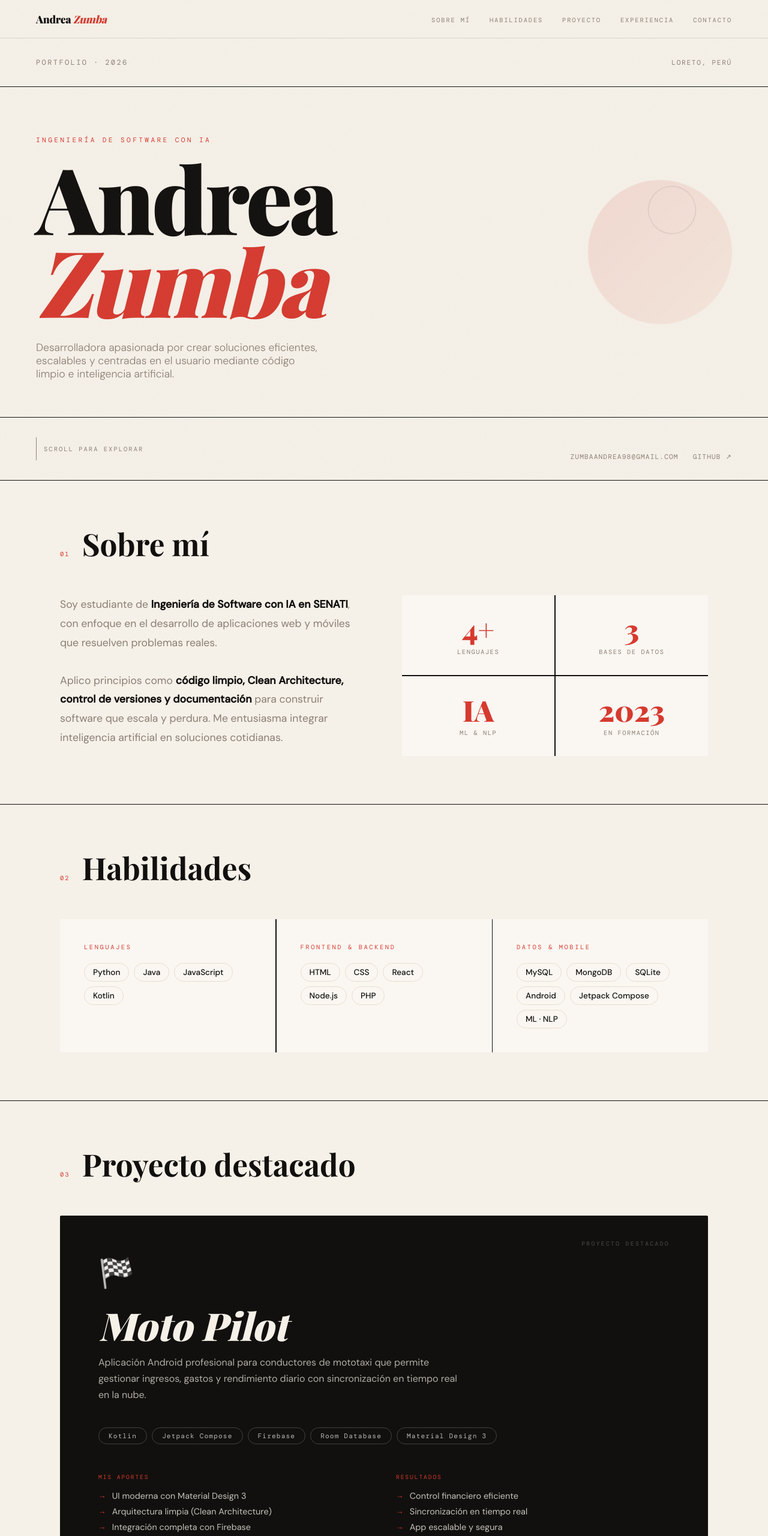
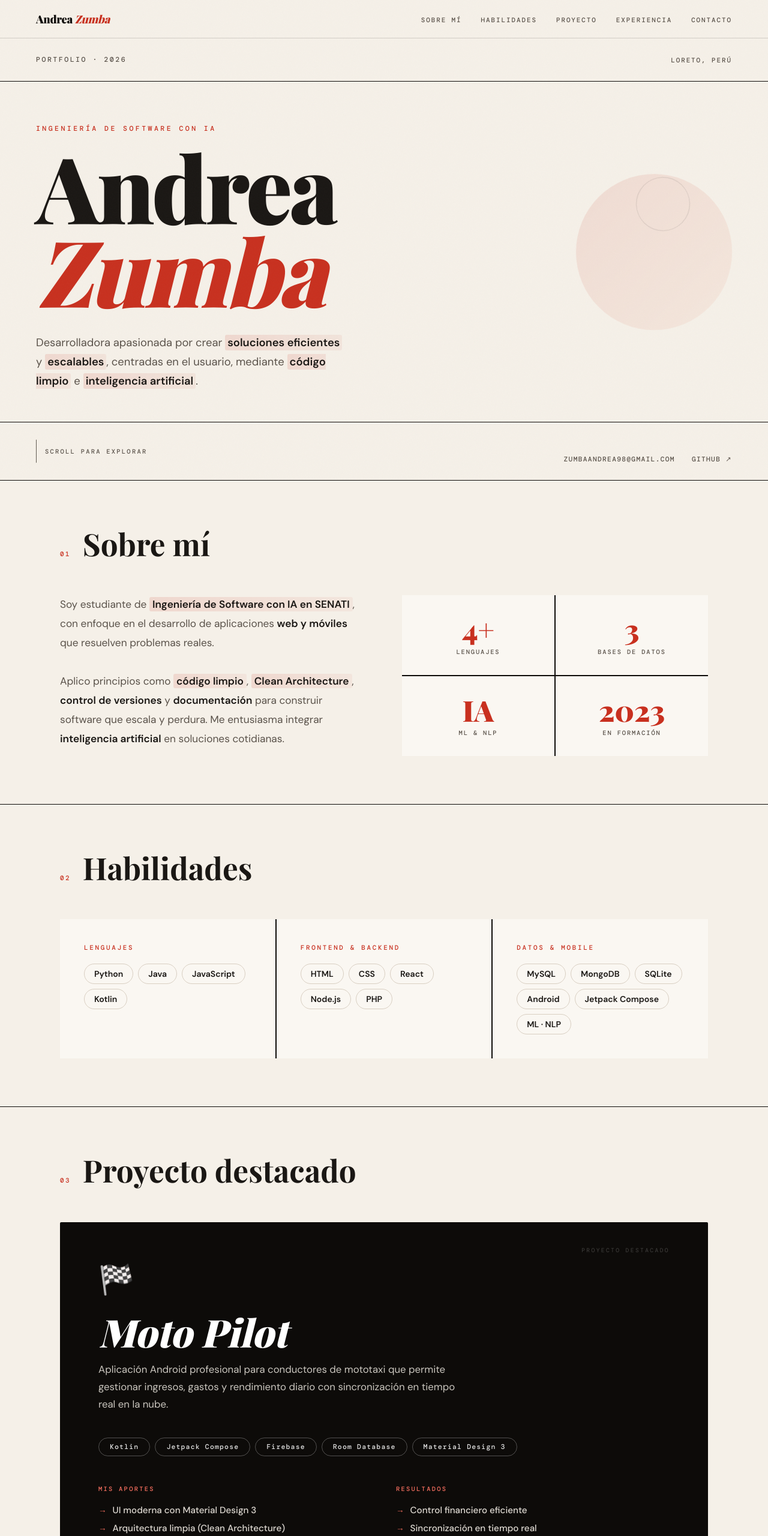
Before and after one commit to zumba1245/portafolio, a plain HTML site: page index.html in a window 1280 px wide. Shown: the top 2560 px of the page at 60% size. Drawn offline with nearby package versions, Linux system fonts and the light colour scheme; a web font is replaced by a local one.

Commit message:
modificacion 3

```diff
--- a/index.html
+++ b/index.html
@@ -5,16 +5,17 @@
 <meta name="viewport" content="width=device-width, initial-scale=1.0">
 <title>Andrea Zumba | Software Engineer</title>
 
-<link href="https://fonts.googleapis.com/css2?family=Playfair+Display:ital,wght@0,700;0,900;1,700&family=DM+Sans:wght@300;400;500&family=DM+Mono:wght@400;500&display=swap" rel="stylesheet">
+<link href="https://fonts.googleapis.com/css2?family=Playfair+Display:ital,wght@0,700;0,900;1,700&family=DM+Sans:wght@300;400;500;600&family=DM+Mono:wght@400;500&display=swap" rel="stylesheet">
 
 <style>
 :root {
   --bg: #f5f0e8;
-  --ink: #12100e;
-  --red: #d63a2f;
+  --ink: #0d0b09;
+  --red: #c8301f;
   --cream: #faf7f2;
-  --warm: #e8ddd0;
-  --mid: #8a7f74;
+  --warm: #d9cfc2;
+  --mid: #5a524a;
+  --strong: #1a1714;
 }
 
 *, *::before, *::after { margin:0; padding:0; box-sizing:border-box; }
@@ -46,21 +47,21 @@ body::before {
   align-items: center;
   padding: 0 60px;
   height: 64px;
-  background: rgba(245,240,232,0.85);
-  backdrop-filter: blur(12px);
-  -webkit-backdrop-filter: blur(12px);
-  border-bottom: 1px solid rgba(18,16,14,0.12);
-  transition: background 0.3s;
+  background: rgba(245,240,232,0.9);
+  backdrop-filter: blur(14px);
+  -webkit-backdrop-filter: blur(14px);
+  border-bottom: 1.5px solid rgba(13,11,9,0.15);
+  transition: background 0.3s, box-shadow 0.3s;
 }
 
 .navbar.scrolled {
-  background: rgba(245,240,232,0.97);
-  box-shadow: 0 2px 20px rgba(0,0,0,0.06);
+  background: rgba(245,240,232,0.98);
+  box-shadow: 0 2px 24px rgba(0,0,0,0.08);
 }
 
 .nav-logo {
   font-family: 'Playfair Display', serif;
-  font-size: 1.1rem;
+  font-size: 1.15rem;
   font-weight: 900;
   letter-spacing: -0.02em;
   color: var(--ink);
@@ -69,18 +70,15 @@ body::before {
 
 .nav-logo span { color: var(--red); font-style: italic; }
 
-.nav-links {
-  display: flex;
-  gap: 32px;
-  list-style: none;
-}
+.nav-links { display: flex; gap: 32px; list-style: none; }
 
 .nav-links a {
   font-family: 'DM Mono', monospace;
-  font-size: 0.65rem;
+  font-size: 0.68rem;
   letter-spacing: 0.18em;
   text-transform: uppercase;
   color: var(--mid);
+  font-weight: 500;
   text-decoration: none;
   transition: color 0.2s;
   position: relative;
@@ -90,7 +88,7 @@ body::before {
   content: '';
   position: absolute;
   bottom: -3px; left: 0;
-  width: 0; height: 1px;
+  width: 0; height: 1.5px;
   background: var(--red);
   transition: width 0.25s;
 }
@@ -100,7 +98,6 @@ body::before {
 .nav-links a.active { color: var(--red); }
 .nav-links a.active::after { width: 100%; }
 
-/* hamburger */
 .nav-toggle {
   display: none;
   flex-direction: column;
@@ -113,8 +110,7 @@ body::before {
 
 .nav-toggle span {
   display: block;
-  width: 22px;
-  height: 1.5px;
+  width: 22px; height: 1.5px;
   background: var(--ink);
   transition: all 0.3s;
 }
@@ -123,7 +119,6 @@ body::before {
 .nav-toggle.open span:nth-child(2) { opacity: 0; transform: scaleX(0); }
 .nav-toggle.open span:nth-child(3) { transform: translateY(-6.5px) rotate(-45deg); }
 
-/* mobile menu */
 .nav-mobile {
   display: none;
   position: fixed;
@@ -164,24 +159,26 @@ body::before {
   display: flex;
   justify-content: space-between;
   align-items: center;
-  padding: 32px 60px;
+  padding: 28px 60px;
   border-bottom: 1.5px solid var(--ink);
 }
 
 .hero-top .logo {
   font-family: 'DM Mono', monospace;
-  font-size: 0.75rem;
-  letter-spacing: 0.2em;
+  font-size: 0.72rem;
+  letter-spacing: 0.22em;
   text-transform: uppercase;
   color: var(--mid);
+  font-weight: 500;
 }
 
 .hero-top .badge {
   font-family: 'DM Mono', monospace;
-  font-size: 0.7rem;
-  letter-spacing: 0.15em;
+  font-size: 0.68rem;
+  letter-spacing: 0.18em;
   text-transform: uppercase;
   color: var(--mid);
+  font-weight: 500;
 }
 
 .hero-main {
@@ -194,10 +191,11 @@ body::before {
 
 .hero-eyebrow {
   font-family: 'DM Mono', monospace;
-  font-size: 0.7rem;
+  font-size: 0.72rem;
   letter-spacing: 0.3em;
   text-transform: uppercase;
   color: var(--red);
+  font-weight: 500;
   margin-bottom: 20px;
   opacity: 0;
   animation: fadeUp 0.8s ease 0.2s forwards;
@@ -209,7 +207,7 @@ body::before {
   font-weight: 900;
   line-height: 0.9;
   letter-spacing: -0.03em;
-  color: var(--ink);
+  color: var(--strong);
   opacity: 0;
   animation: fadeUp 0.9s ease 0.4s forwards;
 }
@@ -217,33 +215,43 @@ body::before {
 .hero-name em { font-style: italic; color: var(--red); }
 
 .hero-tagline {
-  margin-top: 32px;
-  font-size: 1.1rem;
-  font-weight: 300;
+  margin-top: 36px;
+  font-size: 1.15rem;
+  font-weight: 400;
   color: var(--mid);
-  max-width: 480px;
+  max-width: 520px;
+  line-height: 1.75;
   opacity: 0;
   animation: fadeUp 0.9s ease 0.6s forwards;
+}
+
+/* highlight words in tagline */
+.hero-tagline strong {
+  color: var(--strong);
+  font-weight: 600;
+  background: linear-gradient(120deg, rgba(200,48,31,0.12) 0%, rgba(200,48,31,0.06) 100%);
+  padding: 1px 4px;
+  border-radius: 3px;
 }
 
 .hero-deco {
   position: absolute;
   right: 60px; top: 50%;
   transform: translateY(-50%);
-  width: 240px; height: 240px;
+  width: 260px; height: 260px;
   border-radius: 50%;
   background: linear-gradient(135deg, var(--red) 0%, #f0a080 100%);
-  opacity: 0.12;
+  opacity: 0.1;
   animation: pulse 6s ease-in-out infinite;
 }
 
 .hero-deco-2 {
   position: absolute;
-  right: 120px; top: 30%;
-  width: 80px; height: 80px;
+  right: 130px; top: 28%;
+  width: 90px; height: 90px;
   border: 1.5px solid var(--ink);
   border-radius: 50%;
-  opacity: 0.15;
+  opacity: 0.12;
   animation: spin 20s linear infinite;
 }
 
@@ -251,19 +259,20 @@ body::before {
   display: flex;
   justify-content: space-between;
   align-items: flex-end;
-  padding: 32px 60px;
+  padding: 28px 60px;
   border-top: 1.5px solid var(--ink);
 }
 
 .hero-scroll {
   font-family: 'DM Mono', monospace;
   font-size: 0.65rem;
-  letter-spacing: 0.2em;
+  letter-spacing: 0.22em;
   text-transform: uppercase;
   color: var(--mid);
+  font-weight: 500;
   display: flex;
   align-items: center;
-  gap: 12px;
+  gap: 14px;
 }
 
 .hero-scroll::before {
@@ -274,14 +283,15 @@ body::before {
   animation: scrollLine 2s ease-in-out infinite;
 }
 
-.hero-contacts { display: flex; gap: 24px; }
+.hero-contacts { display: flex; gap: 28px; }
 
 .hero-contacts a {
   font-family: 'DM Mono', monospace;
   font-size: 0.7rem;
-  letter-spacing: 0.1em;
+  letter-spacing: 0.12em;
   text-transform: uppercase;
   color: var(--mid);
+  font-weight: 500;
   text-decoration: none;
   transition: color 0.2s;
 }
@@ -306,16 +316,18 @@ section { border-top: 1.5px solid var(--ink); }
 
 .section-num {
   font-family: 'DM Mono', monospace;
-  font-size: 0.65rem;
-  letter-spacing: 0.2em;
+  font-size: 0.68rem;
+  letter-spacing: 0.22em;
   color: var(--red);
+  font-weight: 500;
 }
 
 .section-title {
   font-family: 'Playfair Display', serif;
-  font-size: clamp(2rem, 4vw, 3.5rem);
+  font-size: clamp(2.2rem, 4vw, 3.5rem);
   font-weight: 700;
   line-height: 1;
+  color: var(--strong);
 }
 
 /* ── SOBRE MÍ ── */
@@ -326,13 +338,32 @@ section { border-top: 1.5px solid var(--ink); }
   align-items: start;
 }
 
-.sobre-text { font-size: 1.1rem; line-height: 1.8; color: var(--mid); }
-.sobre-text strong { color: var(--ink); }
+.sobre-text {
+  font-size: 1.08rem;
+  line-height: 1.85;
+  color: var(--mid);
+}
+
+/* Bold text inside sobre-text is dark and clearly readable */
+.sobre-text strong {
+  color: var(--strong);
+  font-weight: 600;
+}
+
+/* Highlighted phrase blocks */
+.highlight {
+  display: inline;
+  background: linear-gradient(120deg, rgba(200,48,31,0.13) 0%, rgba(200,48,31,0.05) 100%);
+  padding: 1px 5px;
+  border-radius: 3px;
+  color: var(--strong);
+  font-weight: 600;
+}
 
 .sobre-stats {
   display: grid;
   grid-template-columns: 1fr 1fr;
-  gap: 1.5px;
+  gap: 2px;
   background: var(--ink);
 }
 
@@ -349,9 +380,10 @@ section { border-top: 1.5px solid var(--ink); }
 .stat-label {
   font-family: 'DM Mono', monospace;
   font-size: 0.65rem;
-  letter-spacing: 0.15em;
+  letter-spacing: 0.18em;
   text-transform: uppercase;
   color: var(--mid);
+  font-weight: 500;
   margin-top: 8px;
 }
 
@@ -359,7 +391,7 @@ section { border-top: 1.5px solid var(--ink); }
 .skills-grid {
   display: grid;
   grid-template-columns: repeat(3, 1fr);
-  gap: 1.5px;
+  gap: 2px;
   background: var(--ink);
 }
 
@@ -367,19 +399,21 @@ section { border-top: 1.5px solid var(--ink); }
 
 .skill-group-label {
   font-family: 'DM Mono', monospace;
-  font-size: 0.65rem;
+  font-size: 0.68rem;
   letter-spacing: 0.25em;
   text-transform: uppercase;
   color: var(--red);
+  font-weight: 500;
   margin-bottom: 20px;
 }
 
 .skill-list { list-style: none; display: flex; flex-wrap: wrap; gap: 8px; }
 
 .skill-list li {
-  font-size: 0.85rem;
-  font-weight: 500;
-  padding: 6px 14px;
+  font-size: 0.88rem;
+  font-weight: 600;
+  color: var(--strong);
+  padding: 7px 16px;
   border: 1.5px solid var(--warm);
   border-radius: 999px;
   transition: all 0.2s;
@@ -409,7 +443,7 @@ section { border-top: 1.5px solid var(--ink); }
   font-family: 'DM Mono', monospace;
   font-size: 0.6rem;
   letter-spacing: 0.25em;
-  color: rgba(255,255,255,0.25);
+  color: rgba(255,255,255,0.22);
 }
 
 .project-card::after {
@@ -418,7 +452,7 @@ section { border-top: 1.5px solid var(--ink); }
   bottom: -60px; right: -60px;
   width: 200px; height: 200px;
   border-radius: 50%;
-  border: 1px solid rgba(255,255,255,0.1);
+  border: 1px solid rgba(255,255,255,0.08);
 }
 
 .project-emoji { font-size: 3rem; margin-bottom: 24px; display: block; }
@@ -430,12 +464,13 @@ section { border-top: 1.5px solid var(--ink); }
   font-style: italic;
   margin-bottom: 16px;
   line-height: 1;
+  color: #ffffff;
 }
 
 .project-desc {
-  font-size: 1rem;
-  line-height: 1.7;
-  color: rgba(245,240,232,0.7);
+  font-size: 1.05rem;
+  line-height: 1.75;
+  color: rgba(245,240,232,0.82);
   max-width: 600px;
   margin-bottom: 40px;
 }
@@ -449,36 +484,39 @@ section { border-top: 1.5px solid var(--ink); }
 
 .project-meta-label {
   font-family: 'DM Mono', monospace;
-  font-size: 0.6rem;
-  letter-spacing: 0.2em;
+  font-size: 0.65rem;
+  letter-spacing: 0.22em;
   text-transform: uppercase;
-  color: var(--red);
-  margin-bottom: 12px;
+  color: #f87060;
+  font-weight: 500;
+  margin-bottom: 14px;
 }
 
 .project-meta ul { list-style: none; }
 
 .project-meta ul li {
-  font-size: 0.9rem;
-  color: rgba(245,240,232,0.8);
-  padding: 4px 0;
+  font-size: 0.95rem;
+  font-weight: 500;
+  color: rgba(245,240,232,0.9);
+  padding: 5px 0;
   display: flex;
   align-items: center;
   gap: 10px;
 }
 
-.project-meta ul li::before { content: '→'; color: var(--red); font-size: 0.8rem; flex-shrink: 0; }
+.project-meta ul li::before { content: '→'; color: #f87060; font-size: 0.85rem; flex-shrink: 0; }
 
 .project-tech { display: flex; flex-wrap: wrap; gap: 8px; margin-bottom: 48px; }
 
 .tech-tag {
   font-family: 'DM Mono', monospace;
-  font-size: 0.7rem;
+  font-size: 0.72rem;
   letter-spacing: 0.1em;
-  padding: 6px 16px;
-  border: 1px solid rgba(255,255,255,0.2);
+  font-weight: 500;
+  padding: 7px 18px;
+  border: 1.5px solid rgba(255,255,255,0.28);
   border-radius: 999px;
-  color: rgba(255,255,255,0.7);
+  color: rgba(255,255,255,0.88);
 }
 
 .project-link {
@@ -489,6 +527,7 @@ section { border-top: 1.5px solid var(--ink); }
   font-size: 0.75rem;
   letter-spacing: 0.15em;
   text-transform: uppercase;
+  font-weight: 500;
   color: var(--bg);
   text-decoration: none;
   border: 1.5px solid rgba(255,255,255,0.4);
@@ -507,49 +546,52 @@ section { border-top: 1.5px solid var(--ink); }
 
 .exp-org {
   font-family: 'Playfair Display', serif;
-  font-size: 1.4rem;
+  font-size: 1.5rem;
   font-weight: 700;
+  color: var(--strong);
   margin-bottom: 8px;
 }
 
 .exp-role {
   font-family: 'DM Mono', monospace;
-  font-size: 0.65rem;
-  letter-spacing: 0.15em;
+  font-size: 0.67rem;
+  letter-spacing: 0.18em;
   text-transform: uppercase;
   color: var(--red);
-  margin-bottom: 16px;
+  font-weight: 500;
+  margin-bottom: 18px;
 }
 
 .exp-list { list-style: none; }
 
 .exp-list li {
-  font-size: 0.9rem;
+  font-size: 0.95rem;
+  font-weight: 400;
   color: var(--mid);
-  padding: 4px 0;
+  padding: 5px 0;
   display: flex;
-  gap: 10px;
+  gap: 12px;
 }
 
 .exp-list li::before { content: '—'; color: var(--red); flex-shrink: 0; }
 
 /* ── CONTACTO ── */
 .contact-section { background: var(--ink); color: var(--bg); }
-.contact-section .section-title { color: var(--bg); }
-.contact-section .section-num { color: var(--red); }
+.contact-section .section-title { color: #ffffff; }
+.contact-section .section-num { color: #f87060; }
 
 .contact-grid { display: grid; grid-template-columns: 1fr 1fr; gap: 80px; align-items: center; }
 
 .contact-headline {
   font-family: 'Playfair Display', serif;
-  font-size: clamp(2rem, 4vw, 3.5rem);
+  font-size: clamp(2rem, 4vw, 3.2rem);
   font-weight: 700;
   font-style: italic;
-  line-height: 1.1;
-  color: var(--bg);
+  line-height: 1.15;
+  color: #ffffff;
 }
 
-.contact-headline em { color: var(--red); font-style: normal; }
+.contact-headline em { color: #f87060; font-style: normal; }
 
 .contact-links { display: flex; flex-direction: column; }
 
@@ -558,31 +600,37 @@ section { border-top: 1.5px solid var(--ink); }
   align-items: center;
   justify-content: space-between;
   padding: 24px 0;
-  border-bottom: 1px solid rgba(255,255,255,0.1);
+  border-bottom: 1px solid rgba(255,255,255,0.12);
   text-decoration: none;
   transition: all 0.2s;
 }
 
-.contact-link-row:first-child { border-top: 1px solid rgba(255,255,255,0.1); }
+.contact-link-row:first-child { border-top: 1px solid rgba(255,255,255,0.12); }
 .contact-link-row:hover { padding-left: 16px; }
 
 .contact-link-label {
   font-family: 'DM Mono', monospace;
   font-size: 0.65rem;
-  letter-spacing: 0.2em;
+  letter-spacing: 0.22em;
   text-transform: uppercase;
-  color: rgba(255,255,255,0.4);
+  color: rgba(255,255,255,0.45);
+  font-weight: 500;
 }
 
-.contact-link-value { font-size: 0.95rem; color: var(--bg); margin-top: 4px; }
+.contact-link-value {
+  font-size: 1rem;
+  font-weight: 500;
+  color: #ffffff;
+  margin-top: 4px;
+}
 
-.contact-arrow { color: var(--red); font-size: 1.2rem; transition: transform 0.2s; }
+.contact-arrow { color: #f87060; font-size: 1.2rem; transition: transform 0.2s; }
 .contact-link-row:hover .contact-arrow { transform: translateX(6px); }
 
 /* ── FOOTER ── */
 footer {
   background: var(--ink);
-  border-top: 1px solid rgba(255,255,255,0.1);
+  border-top: 1px solid rgba(255,255,255,0.08);
   padding: 24px 60px;
   display: flex;
   justify-content: space-between;
@@ -593,7 +641,8 @@ footer p {
   font-family: 'DM Mono', monospace;
   font-size: 0.65rem;
   letter-spacing: 0.1em;
-  color: rgba(255,255,255,0.3);
+  color: rgba(255,255,255,0.35);
+  font-weight: 400;
 }
 
 /* ── ANIMATIONS ── */
@@ -601,17 +650,14 @@ footer p {
   from { opacity: 0; transform: translateY(30px); }
   to   { opacity: 1; transform: translateY(0); }
 }
-
 @keyframes pulse {
   0%, 100% { transform: translateY(-50%) scale(1); }
   50%       { transform: translateY(-50%) scale(1.1); }
 }
-
 @keyframes spin {
   from { transform: rotate(0deg); }
   to   { transform: rotate(360deg); }
 }
-
 @keyframes scrollLine {
   0%, 100% { transform: scaleY(1); opacity: 1; }
   50%       { transform: scaleY(0.5); opacity: 0.4; }
@@ -622,7 +668,6 @@ footer p {
   transform: translateY(40px);
   transition: opacity 0.8s ease, transform 0.8s ease;
 }
-
 .reveal.visible { opacity: 1; transform: none; }
 
 /* ── RESPONSIVE ── */
@@ -664,7 +709,6 @@ footer p {
   </button>
 </nav>
 
-<!-- Mobile menu -->
 <div class="nav-mobile" id="navMobile">
   <a href="#sobre" class="nav-mob-link">Sobre mí</a>
   <a href="#habilidades" class="nav-mob-link">Habilidades</a>
@@ -682,7 +726,13 @@ footer p {
   <div class="hero-main">
     <p class="hero-eyebrow">Ingeniería de Software con IA</p>
     <h1 class="hero-name">Andrea<br><em>Zumba</em></h1>
-    <p class="hero-tagline">Desarrolladora apasionada por crear soluciones eficientes, escalables y centradas en el usuario mediante código limpio e inteligencia artificial.</p>
+    <p class="hero-tagline">
+      Desarrolladora apasionada por crear
+      <strong>soluciones eficientes</strong> y
+      <strong>escalables</strong>, centradas en el usuario,
+      mediante <strong>código limpio</strong> e
+      <strong>inteligencia artificial</strong>.
+    </p>
     <div class="hero-deco"></div>
     <div class="hero-deco-2"></div>
   </div>
@@ -704,9 +754,19 @@ footer p {
     </div>
     <div class="sobre-grid">
       <div class="sobre-text">
-        <p>Soy estudiante de <strong>Ingeniería de Software con IA en SENATI</strong>, con enfoque en el desarrollo de aplicaciones web y móviles que resuelven problemas reales.</p>
+        <p>Soy estudiante de
+          <span class="highlight">Ingeniería de Software con IA en SENATI</span>,
+          con enfoque en el desarrollo de aplicaciones
+          <strong>web y móviles</strong> que resuelven problemas reales.
+        </p>
         <br>
-        <p>Aplico principios como <strong>código limpio, Clean Architecture, control de versiones y documentación</strong> para construir software que escala y perdura. Me entusiasma integrar inteligencia artificial en soluciones cotidianas.</p>
+        <p>Aplico principios como
+          <span class="highlight">código limpio</span>,
+          <span class="highlight">Clean Architecture</span>,
+          <strong>control de versiones</strong> y <strong>documentación</strong>
+          para construir software que escala y perdura.
+          Me entusiasma integrar <strong>inteligencia artificial</strong> en soluciones cotidianas.
+        </p>
       </div>
       <div class="sobre-stats">
         <div class="stat"><div class="stat-num">4+</div><div class="stat-label">Lenguajes</div></div>
@@ -758,7 +818,10 @@ footer p {
     <div class="project-card">
       <span class="project-emoji">🏁</span>
       <h3 class="project-name">Moto Pilot</h3>
-      <p class="project-desc">Aplicación Android profesional para conductores de mototaxi que permite gestionar ingresos, gastos y rendimiento diario con sincronización en tiempo real en la nube.</p>
+      <p class="project-desc">
+        Aplicación Android profesional para conductores de mototaxi que permite gestionar
+        ingresos, gastos y rendimiento diario con sincronización en tiempo real en la nube.
+      </p>
       <div class="project-tech">
         <span class="tech-tag">Kotlin</span>
         <span class="tech-tag">Jetpack Compose</span>
@@ -785,7 +848,9 @@ footer p {
           </ul>
         </div>
       </div>
-      <a class="project-link" href="https://github.com/zumba1245/Motopilot" target="_blank">Ver repositorio en GitHub →</a>
+      <a class="project-link" href="https://github.com/zumba1245/Motopilot" target="_blank">
+        Ver repositorio en GitHub →
+      </a>
     </div>
   </div>
 </section>
@@ -859,13 +924,11 @@ footer p {
 </footer>
 
 <script>
-// Navbar scroll effect
 const navbar = document.getElementById('navbar');
 window.addEventListener('scroll', () => {
   navbar.classList.toggle('scrolled', window.scrollY > 20);
 });
 
-// Active nav link on scroll
 const sections = document.querySelectorAll('section[id], header[id]');
 const navLinks = document.querySelectorAll('.nav-links a');
 
@@ -881,7 +944,6 @@ const sectionObserver = new IntersectionObserver((entries) => {
 
 sections.forEach(s => sectionObserver.observe(s));
 
-// Hamburger menu
 const toggle = document.getElementById('navToggle');
 const mobileMenu = document.getElementById('navMobile');
 
@@ -890,7 +952,6 @@ toggle.addEventListener('click', () => {
   mobileMenu.classList.toggle('open');
 });
 
-// Close mobile menu on link click
 document.querySelectorAll('.nav-mob-link').forEach(link => {
   link.addEventListener('click', () => {
     toggle.classList.remove('open');
@@ -898,7 +959,6 @@ document.querySelectorAll('.nav-mob-link').forEach(link => {
   });
 });
 
-// Scroll reveal
 const revealObserver = new IntersectionObserver((entries) => {
   entries.forEach(e => { if (e.isIntersecting) e.target.classList.add('visible'); });
 }, { threshold: 0.1 });
```
